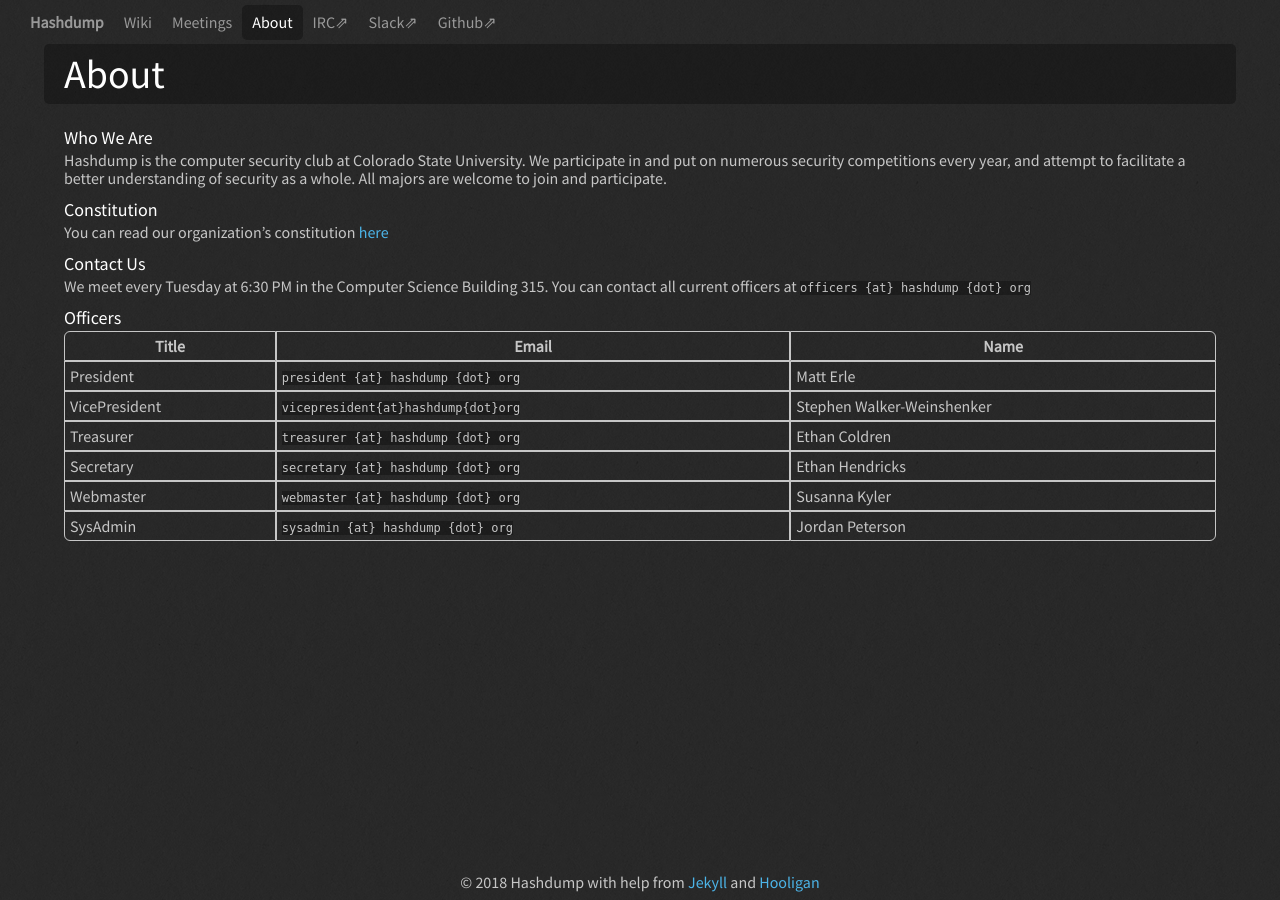
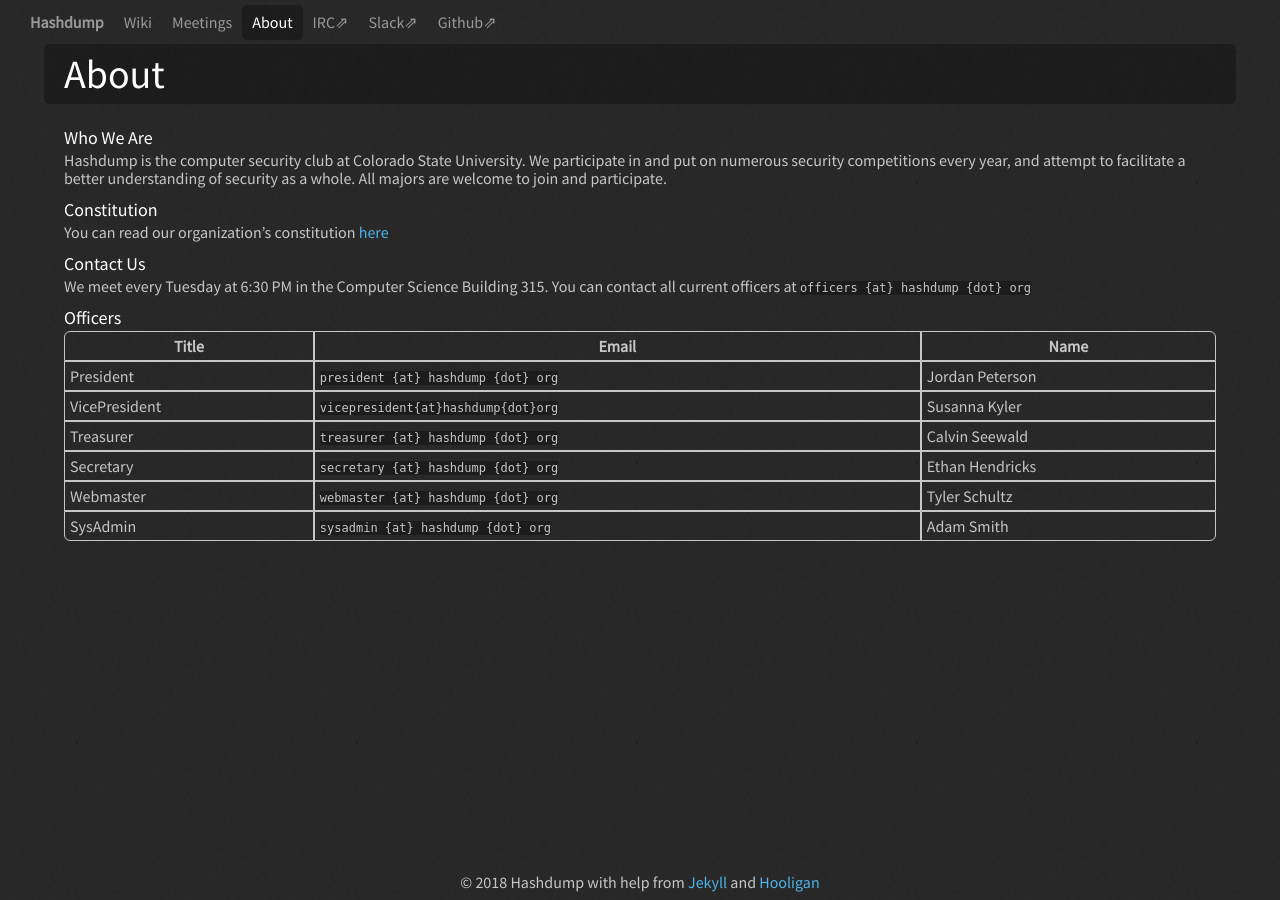
Before and after one commit to Hashdump/old-hashdump-site, a Jekyll site: the page built from _index/about.md, in a window 1280 px wide. Built offline with Jekyll 4.4.1, drawn with Linux system fonts in a browser that asks for light colours.

Commit message:
update officers for AY 2018/2019

```diff
--- a/_data/officers.yml
+++ b/_data/officers.yml
@@ -9,12 +9,12 @@ emails:
   Officers: officers {at} hashdump {dot} org
 years:
   2018:
-    President: Matt Erle
-    VicePresident: Stephen Walker-Weinshenker
-    Treasurer: Ethan Coldren
+    President: Jordan Peterson
+    VicePresident: Susanna Kyler
+    Treasurer: Calvin Seewald
     Secretary: Ethan Hendricks
-    Webmaster: Susanna Kyler
-    SysAdmin: Jordan Peterson
+    Webmaster: Tyler Schultz
+    SysAdmin: Adam Smith
   2017:
     President: Stephen Walker-Weinshenker
     VicePresident: Matt Erle
```
